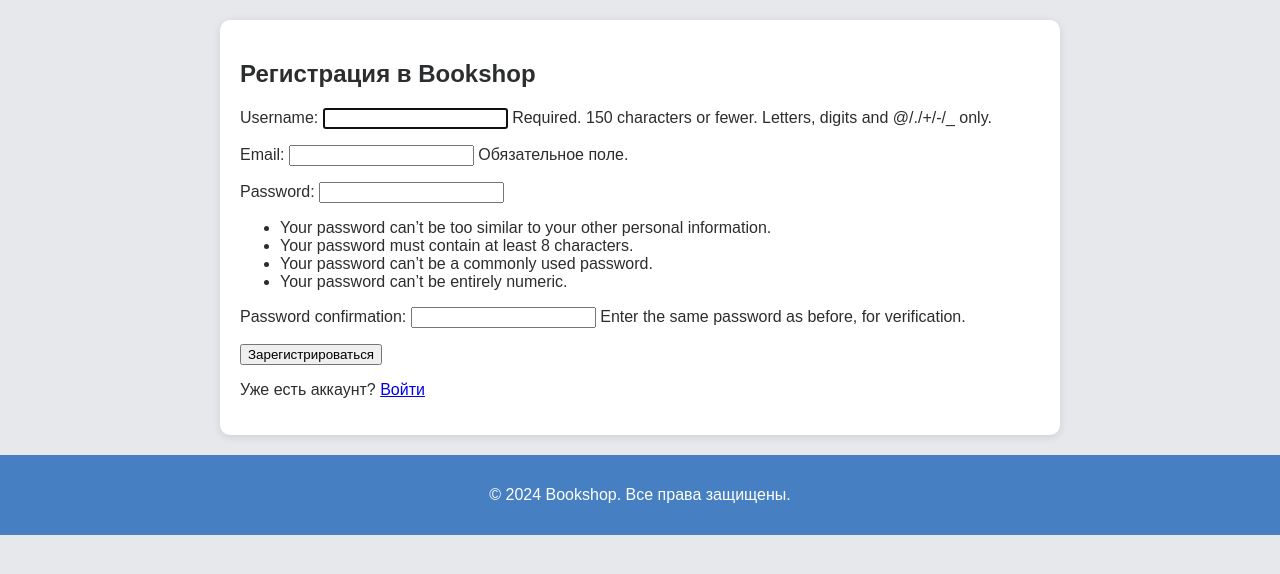
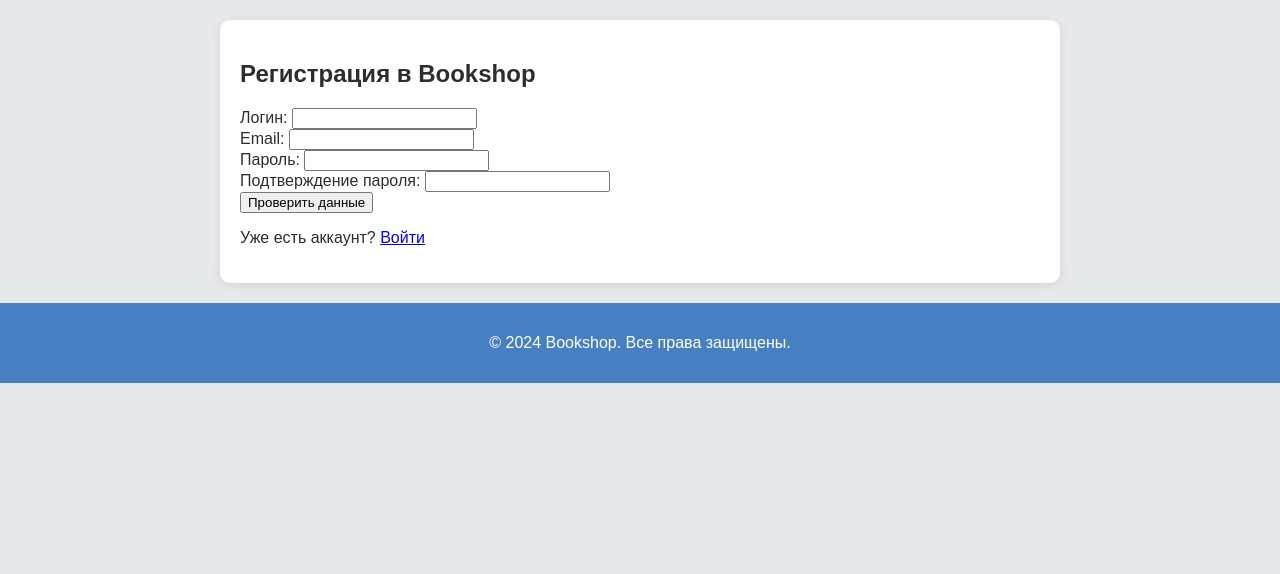
Before and after one commit to AtAleDu/WebDjango, a Django app: page /signup/ in a window 1280 px wide. Shown: the part 156-730 px from the top of the page. Run offline with Django 5.2, Linux system fonts and the light colour scheme.

Commit message:
Лаба_6

```diff
--- a/echoserver/echo/forms.py
+++ b/echoserver/echo/forms.py
@@ -3,13 +3,21 @@
 from django.contrib.auth.forms import UserCreationForm, AuthenticationForm
 from .models import UserProfile
 
-class SignUpForm(UserCreationForm):
-    email = forms.EmailField(max_length=254, required=True, help_text='Обязательное поле.')
+class SignUpForm(forms.ModelForm):
+    username = forms.CharField(max_length=255, required=True)  # Без ограничений символов
+    email = forms.EmailField(max_length=254, required=True)
+    password1 = forms.CharField(widget=forms.PasswordInput)
+    password2 = forms.CharField(widget=forms.PasswordInput)
 
     class Meta:
         model = UserProfile
         fields = ('username', 'email', 'password1', 'password2')
 
+    def save(self, commit=True):
+        user = super().save(commit=False)
+        user.set_password(self.cleaned_data["password1"])  # Используем password1
+        if commit:
+            user.save()
 class LoginForm(AuthenticationForm):
     class Meta:
         model = UserProfile
--- a/echoserver/echo/models.py
+++ b/echoserver/echo/models.py
@@ -3,6 +3,7 @@
 from django.contrib.auth.models import AbstractUser
 
 class UserProfile(AbstractUser):
+    username = models.CharField(max_length=255, unique=True)  # Убираем ограничения Django
     ROLES = (
         ('user', 'Обычный пользователь'),
         ('admin', 'Администратор'),
--- a/echoserver/echo/templates/registration/signup.html
+++ b/echoserver/echo/templates/registration/signup.html
@@ -5,11 +5,108 @@
 {% block content %}
 <div class="auth-container">
     <h2>Регистрация в Bookshop</h2>
-    <form method="post">
+    <form method="post" id="signup-form">
         {% csrf_token %}
-        {{ form.as_p }}
-        <button type="submit">Зарегистрироваться</button>
+
+        <!-- Поле для логина -->
+        <div>
+            <label for="id_username">Логин:</label>
+            {{ form.username }}
+            <span id="username-error" style="color: red;"></span>
+        </div>
+
+        <!-- Поле для email -->
+        <div>
+            <label for="id_email">Email:</label>
+            {{ form.email }}
+            <span id="email-error" style="color: red;"></span>
+        </div>
+
+        <!-- Поле для пароля -->
+        <div>
+            <label for="id_password1">Пароль:</label>
+            {{ form.password1 }}
+            <span id="password-error" style="color: red;"></span>
+        </div>
+
+        <!-- Поле для подтверждения пароля -->
+        <div>
+            <label for="id_password2">Подтверждение пароля:</label>
+            {{ form.password2 }}
+        </div>
+
+        <button type="submit">Проверить данные</button>
+        <button type="button" id="confirm-registration" style="display: none;">Подтвердить регистрацию</button>
     </form>
     <p>Уже есть аккаунт? <a href="{% url 'login' %}">Войти</a></p>
 </div>
+
+<script>
+document.getElementById('signup-form').addEventListener('submit', function (event) {
+    event.preventDefault(); // Предотвращаем отправку формы
+
+    // Получаем значения полей
+    const username = document.getElementById('id_username').value;
+    const email = document.getElementById('id_email').value;
+    const password = document.getElementById('id_password1').value;
+
+    // Валидация email
+    const emailPattern = /^[^\s@]+@[^\s@]+\.[^\s@]+$/;
+    const emailError = document.getElementById('email-error');
+    if (!emailPattern.test(email)) {
+        emailError.textContent = 'Введите корректный email.';
+        emailError.style.color = 'red';  // Красный цвет для ошибки
+        return;
+    } else {
+        emailError.textContent = 'Email доступен.';  // Позитивное сообщение
+        emailError.style.color = 'green';  // Зеленый цвет для позитивного сообщения
+    }
+
+    // Валидация пароля
+    const passwordError = document.getElementById('password-error');
+    if (password.length < 6) {
+        passwordError.textContent = 'Пароль должен содержать не менее 6 символов.';
+        passwordError.style.color = 'red';  // Красный цвет для ошибки
+        return;
+    } else {
+        passwordError.textContent = 'Пароль подходит.';  // Позитивное сообщение
+        passwordError.style.color = 'green';  // Зеленый цвет для позитивного сообщения
+    }
+
+    // Получаем CSRF-токен
+    const csrfToken = document.querySelector('[name=csrfmiddlewaretoken]').value;
+
+    // Проверка уникальности логина через AJAX
+    fetch('/check-username/', {
+        method: 'POST',
+        headers: {
+            'Content-Type': 'application/json',
+            'X-CSRFToken': csrfToken,  // Передаем CSRF-токен в заголовке
+        },
+        body: JSON.stringify({ username: username }),
+    })
+    .then(response => response.json())
+    .then(data => {
+        const usernameError = document.getElementById('username-error');
+        if (data.exists) {
+            usernameError.textContent = 'Логин уже занят.';
+            usernameError.style.color = 'red';  // Красный цвет для ошибки
+        } else {
+            usernameError.textContent = 'Логин доступен.';  // Позитивное сообщение
+            usernameError.style.color = 'green';  // Зеленый цвет для позитивного сообщения
+
+            // Показываем кнопку для подтверждения регистрации
+            document.getElementById('confirm-registration').style.display = 'block';
+        }
+    })
+    .catch(error => {
+        console.error('Ошибка:', error);
+    });
+});
+
+// Обработка нажатия на кнопку подтверждения регистрации
+document.getElementById('confirm-registration').addEventListener('click', function () {
+    document.getElementById('signup-form').submit(); // Отправляем форму
+});
+</script>
 {% endblock %}
--- a/echoserver/echo/urls.py
+++ b/echoserver/echo/urls.py
@@ -3,6 +3,7 @@
 from . import views
 
 urlpatterns = [
+    path('check-username/', views.check_username, name='check_username'),
     path('logout/', views.user_logout, name='logout'),
     path('signup/', views.signup, name='signup'),
     path('login/', views.user_login, name='login'),
--- a/echoserver/echo/views.py
+++ b/echoserver/echo/views.py
@@ -1,33 +1,44 @@
+import json
+
 from django.shortcuts import render, get_object_or_404, redirect
 from .models import Book
-from .forms import BookForm
+from .forms import BookForm, SignUpForm, LoginForm
 from django.core.paginator import Paginator
-from django.shortcuts import render, redirect
 from django.contrib.auth import login, authenticate
-from .forms import SignUpForm, LoginForm
 from django.contrib.auth.decorators import login_required, user_passes_test
 from django.contrib.auth import logout
 from django.shortcuts import redirect
+from django.http import JsonResponse
+from django.contrib.auth import get_user_model
+def check_username(request):
+    if request.method == 'POST':
+        username = request.POST.get('username')
+        User = get_user_model()  # Получаем кастомную модель пользователя
+        exists = User.objects.filter(username=username).exists()
+        return JsonResponse({'exists': exists})
+    return JsonResponse({'error': 'Invalid request'}, status=400)
 
 def user_logout(request):
     logout(request)
     return redirect('book_list')
+
 def is_admin(user):
     return user.role == 'admin'
+
 def signup(request):
     if request.method == 'POST':
         form = SignUpForm(request.POST)
         if form.is_valid():
-            form.save()
+            user = form.save()  # Сохраняем пользователя
             username = form.cleaned_data.get('username')
             raw_password = form.cleaned_data.get('password1')
-            user = authenticate(username=username, password=raw_password)
-            login(request, user)
-            return redirect('book_list')
+            user = authenticate(username=username, password=raw_password)  # Аутентифицируем пользователя
+            if user is not None:
+                login(request, user)  # Входим в систему
+                return redirect('book_list')  # Перенаправляем на главную страницу
     else:
         form = SignUpForm()
     return render(request, 'registration/signup.html', {'form': form})
-
 def user_login(request):
     if request.method == 'POST':
         form = LoginForm(request, data=request.POST)
@@ -86,6 +97,7 @@
     else:
         form = BookForm()
     return render(request, 'books/book_edit.html', {'form': form})
+
 # Редактирование существующей книги
 @user_passes_test(is_admin)
 def book_edit(request, pk):
@@ -100,7 +112,6 @@
     return render(request, 'books/book_edit.html', {'form': form})
 
 # Удаление книги
-
 @user_passes_test(is_admin)
 def book_delete(request, pk):
     book = get_object_or_404(Book, pk=pk)
--- a/echoserver/echoserver/settings.py
+++ b/echoserver/echoserver/settings.py
@@ -26,6 +26,9 @@
 DEBUG = True
 
 ALLOWED_HOSTS = []
+
+
+AUTH_PASSWORD_VALIDATORS = []
 
 
 # Application definition
```
